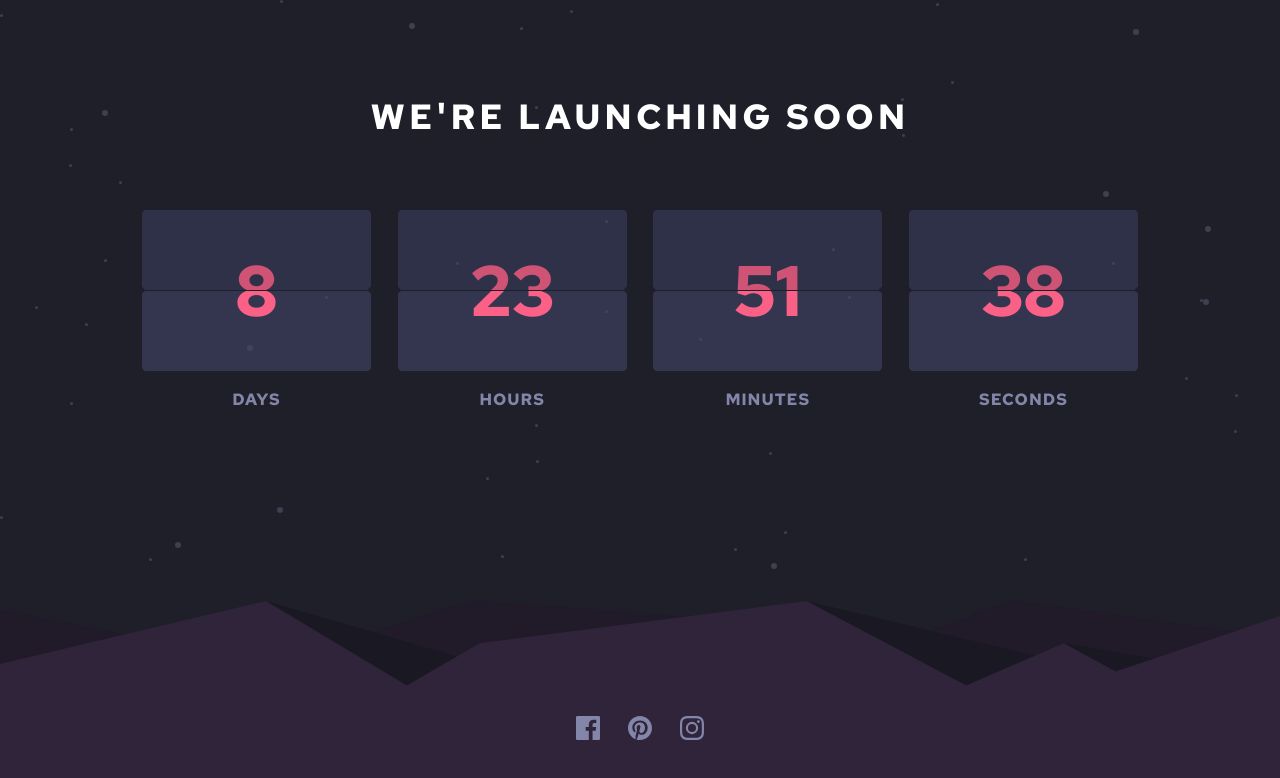
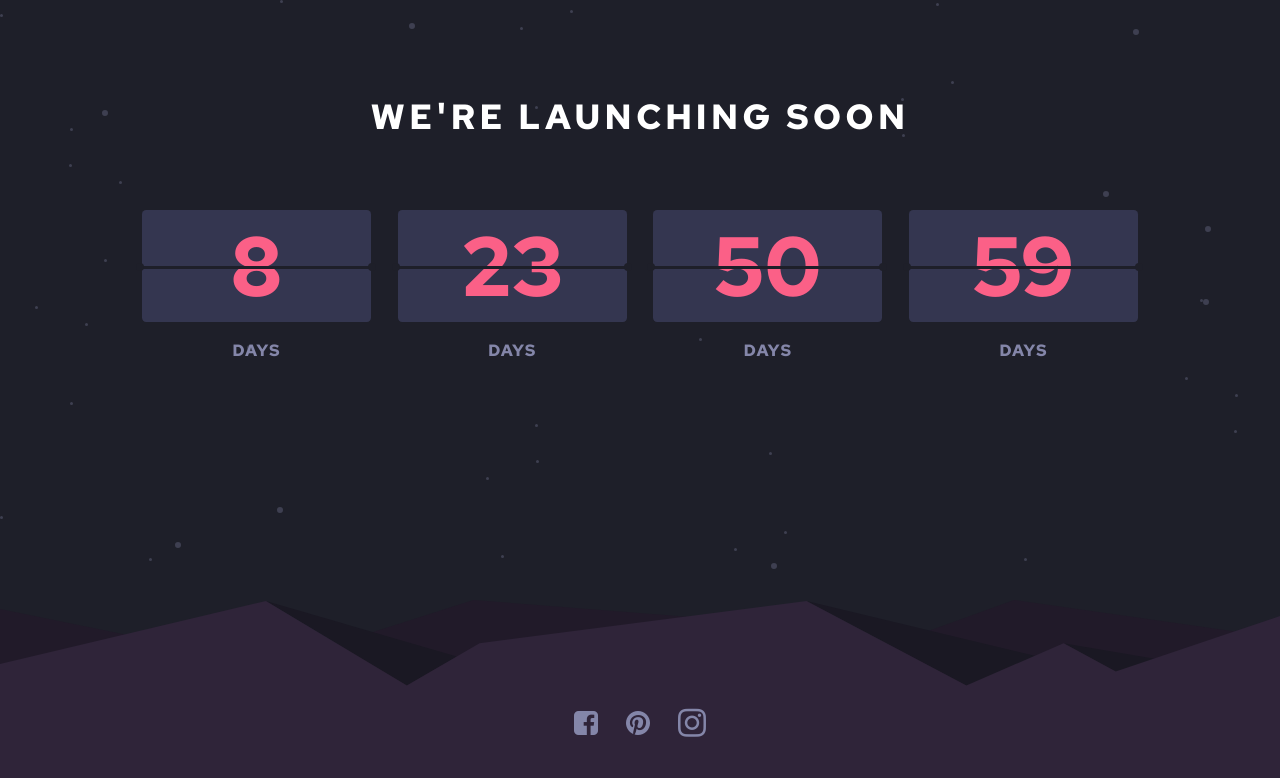
Before and after one commit to edgarfb/launch-countdown-timer, a plain HTML site: page index.html in a window 1280 px wide. Drawn offline with Linux system fonts and the light colour scheme.

Commit message:
finish js

```diff
--- /dev/null
+++ b/fonts.css
@@ -0,0 +1,36 @@
+@font-face {
+  font-family: 'icomoon';
+  src:  url('fonts/icomoon.eot?i211qj');
+  src:  url('fonts/icomoon.eot?i211qj#iefix') format('embedded-opentype'),
+    url('fonts/icomoon.ttf?i211qj') format('truetype'),
+    url('fonts/icomoon.woff?i211qj') format('woff'),
+    url('fonts/icomoon.svg?i211qj#icomoon') format('svg');
+  font-weight: normal;
+  font-style: normal;
+  font-display: block;
+}
+
+[class^="icon-"], [class*=" icon-"] {
+  /* use !important to prevent issues with browser extensions that change fonts */
+  font-family: 'icomoon' !important;
+  speak: never;
+  font-style: normal;
+  font-weight: normal;
+  font-variant: normal;
+  text-transform: none;
+  line-height: 1;
+
+  /* Better Font Rendering =========== */
+  -webkit-font-smoothing: antialiased;
+  -moz-osx-font-smoothing: grayscale;
+}
+
+.icon-pinterest:before {
+  content: "\e900";
+}
+.icon-facebook-square:before {
+  content: "\e902";
+}
+.icon-instagram:before {
+  content: "\ea92";
+}
--- a/index.html
+++ b/index.html
@@ -6,6 +6,7 @@
 
   <link rel="icon" type="image/png" sizes="32x32" href="./images/favicon-32x32.png">
   <link rel="stylesheet" href="./styles.css">
+  <link rel="stylesheet" href="fonts.css">
   <link rel="preconnect" href="https://fonts.googleapis.com">
 <link rel="preconnect" href="https://fonts.gstatic.com" crossorigin>
 <link href="https://fonts.googleapis.com/css2?family=Red+Hat+Text:wght@700&display=swap" rel="stylesheet">
@@ -32,58 +33,49 @@
 
           <div class="launch__numbers__box">
             <div class="num">
-              <div class="num__top">
-                <div class="num__hide--top"></div>
+              <div class="num__main">
+
               </div>
               <div class="divider"></div>
-              <div class="num__bottom">
-                <div class="num__hide--bottom"></div>
-              </div>
             </div>
             <div class="label">
               <h3>days</h3>
             </div>
           </div>
+
           <div class="launch__numbers__box">
             <div class="num">
-              <div class="num__top">
-                <div class="num__hide--top"></div>
+              <div class="num__main">
+
               </div>
               <div class="divider"></div>
-              <div class="num__bottom">
-                <div class="num__hide--bottom"></div>
-              </div>
             </div>
             <div class="label">
-              <h3>hours</h3>
+              <h3>days</h3>
             </div>
           </div>
+
           <div class="launch__numbers__box">
             <div class="num">
-              <div class="num__top">
-                <div class="num__hide--top"></div>
+              <div class="num__main">
+
               </div>
               <div class="divider"></div>
-              <div class="num__bottom">
-                <div class="num__hide--bottom"></div>
-              </div>
             </div>
             <div class="label">
-              <h3>minutes</h3>
+              <h3>days</h3>
             </div>
           </div>
+
           <div class="launch__numbers__box">
             <div class="num">
-              <div class="num__top">
-                <div class="num__hide--top"></div>
+              <div class="num__main">
+
               </div>
               <div class="divider"></div>
-              <div class="num__bottom">
-                <div class="num__hide--bottom"></div>
-              </div>
             </div>
             <div class="label">
-              <h3>seconds</h3>
+              <h3>days</h3>
             </div>
           </div>
         </div>
@@ -92,17 +84,18 @@
       <div class="social">
         <div class="social__link">
           <a href="">
-            <img src="./images/icon-facebook.svg" alt="Social">
+            <!-- <img src="./images/facebook-square-brands.svg" alt="Social"> -->
+            <span class="icon-facebook-square"></span>
           </a>
         </div>
         <div class="social__link">
           <a href="">
-            <img src="./images/icon-pinterest.svg" alt="Social">
+            <span class="icon-pinterest"></span>
           </a>
         </div>
         <div class="social__link">
           <a href="">
-            <img src="./images/icon-instagram.svg" alt="Social">
+            <span class="icon-instagram"></span>
           </a>
         </div>
       </div>
--- a/launcher.js
+++ b/launcher.js
@@ -1,42 +1,41 @@
-let numTop = document.querySelectorAll('.num__hide--top');
-let numBottom = document.querySelectorAll('.num__hide--bottom');
+
 let days = 8,
     hours = 23,
     minutes = 51,
-    seconds = 43
+    seconds = 4
+;
 
-;
-let timer = setInterval(handleSeconds, 1000);
-numTop[0].innerHTML = days;
-numBottom[0].innerHTML = days;
-
-numTop[1].innerHTML = hours;
-numBottom[1].innerHTML = hours;
-
-numTop[2].innerHTML = minutes;
-numBottom[2].innerHTML = minutes;
-
-numTop[3].innerHTML = seconds;
-numBottom[3].innerHTML = seconds;
-
-console.log('Top',numTop);
-console.log('Bottom', numBottom);
+let num = document.querySelectorAll('.num__main');
 
 
 
+let timer = setInterval(handleSeconds, 1000);
+
+
+
+num[0].textContent = days;
+num[1].textContent = hours;
+num[2].textContent = minutes;
+num[3].textContent = seconds;
+
 function handleSeconds() {
+    let target = num[3];
+    let index = 3;
+
+
     if(seconds === 0) {
         handleEnd();
         handleMinutes();
-        console.log('I am zero')
-        seconds = 60;
+        seconds = 60
 
     }
 
+    target.textContent = seconds;
     seconds -= 1;
-    numTop[3].innerHTML = seconds;
-    numBottom[3].innerHTML = seconds;
+    target.textContent = seconds;
 }
+
+
 
 function handleMinutes() {
     if(minutes === 0) {
@@ -45,8 +44,7 @@ function handleMinutes() {
 
     }
     minutes -= 1;
-    numTop[2].innerHTML = minutes;
-    numBottom[2].innerHTML = minutes;
+    num[2].textContent = minutes;
 }
 
 function handleHours() {
@@ -55,8 +53,7 @@ function handleHours() {
         handleDays();
     }
     hours -= 1;
-    numTop[1].innerHTML = hours;
-    numBottom[1].innerHTML = hours;
+    num[1].textContent = hours;
 }
 
 function handleDays() {
@@ -64,8 +61,7 @@ function handleDays() {
         return;
     }
     days -= 1;
-    numTop[0].innerHTML = days;
-    numBottom[0].innerHTML = days;
+    num[0].textContent = days;
 }
 
 
@@ -74,9 +70,3 @@ function handleEnd() {
         clearInterval(timer);
     }
 }
-
-numTop[3].addEventListener('change', (e) => {
-    console.log(e);
-})
-
-// setInterval(handleSeconds, 1000);
--- a/styles.css
+++ b/styles.css
@@ -47,7 +47,7 @@ body {
     justify-content: space-between;
     height: 100vh;
     position: relative;
-    z-index: 2;
+
 
 }
 .bg-stars {
@@ -69,6 +69,7 @@ body {
 .launch__inner {
     padding: 1rem;
     padding-top: 8rem;
+    z-index: 100;
 }
 
 h1 {
@@ -88,41 +89,26 @@ h1 {
 }
 
 .num {
-    border-radius: .5rem;
+    position: relative;
 }
 
-.num__top, .num__bottom {
+.num__main {
+
+    border-radius: .5rem;
     border-radius: .3rem;
     font-size: 3rem;
-    height: 40px;
-    position: relative;
-    overflow: hidden;
     background: var(--Dark-desaturated-blue);
     color: var(--Soft-red);
-}
-
-.num__top {
-    opacity: .8;
-}
-
-
-.num__hide--top {
     position: relative;
-    top: 14px;
-
-}
-.num__hide--bottom {
-    position: relative;
-    top: -28px;
-
-
 }
 
 .divider {
     width: 100%;
     height: 1px;
     background: var(--Very-dark-blue);
-    position: relative;
+    position: absolute;
+    top: 50%;
+    left: 0;
 }
 .divider::before {
     position: absolute;
@@ -171,15 +157,23 @@ h1 {
 }
 
 .social__link {
-    margin: 1rem;
+    padding: 1rem;
+}
+.social__link a {
+    font-size: 2rem;
+    color: var(--Grayish-blue);
+    text-decoration: none;
+}
+.social__link a:hover {
+    color: var(--Soft-red);
 }
 
-.change {
-    transform-origin: bottom;
-    transform: rotateX(49deg);
-}
+
 
 @media (min-width:600px) {
+    .num__main {
+        font-size: 6rem;
+    }
 
     .launch__inner {
         width: 80%;
@@ -190,20 +184,9 @@ h1 {
         font-size: 2.5rem;
         margin-bottom: 5rem;
     }
-    .num__top, .num__bottom {
-        font-size: 5rem;
-        height: 80px;
-    }
-    .num__hide--top {
-        position: relative;
-        top: 34px;
 
-    }
-    .num__hide--bottom {
-        position: relative;
-        top: -46px;
-
-
+    .divider {
+        height: 3px;
     }
     .label {
         font-size: 1rem;
```
Also changed, not shown: Read Me.txt (added), fonts/icomoon.ttf (added), fonts/icomoon.woff (added), images/icon-facebook.svg (deleted), images/icon-instagram.svg (deleted), images/icon-pinterest.svg (deleted), 4 other files.
